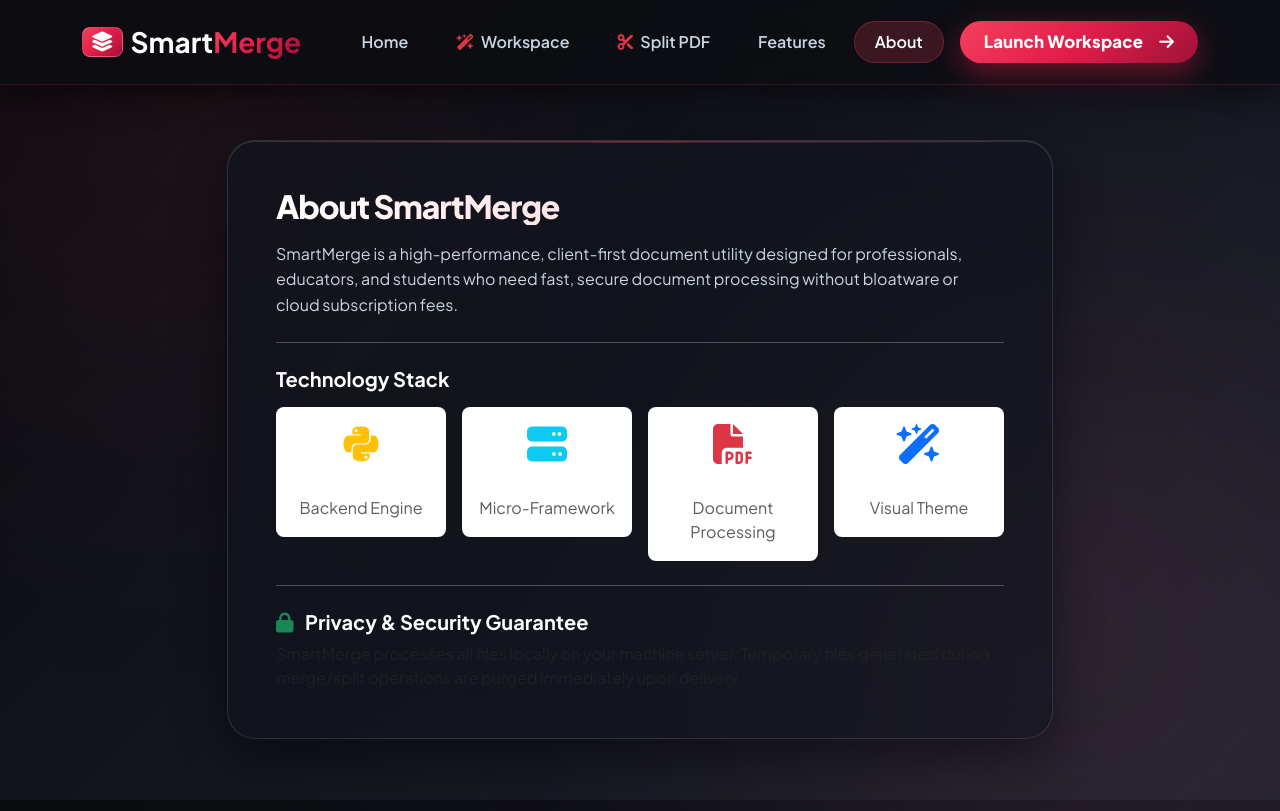
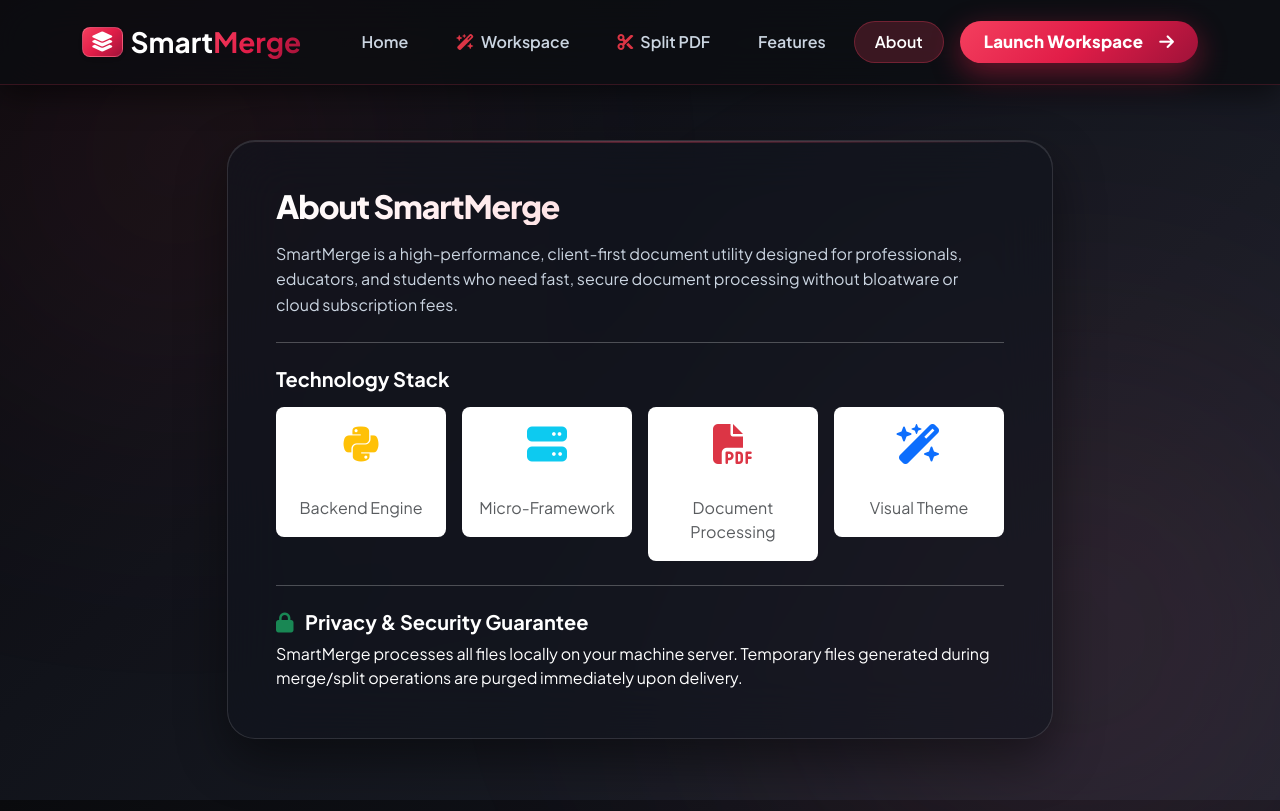
Before and after one commit to Partho-Kumar-Shaw/pdf-merger, a Flask app: page /about in a window 1280 px wide. Run offline with Flask 3, Linux system fonts and the light colour scheme.

Commit message:
update style

```diff
--- a/static/css/style.css
+++ b/static/css/style.css
@@ -11,7 +11,7 @@
     --border-glass-highlight: rgba(244, 63, 94, 0.6);
 
     --text-primary: #ffffff;
-    --text-muted: #94a3b8;
+    --text-muted: #fff;
     --text-light-gray: #cbd5e1;
 
     --red-primary: #e11d48;
--- a/templates/about.html
+++ b/templates/about.html
@@ -67,7 +67,7 @@
         <hr class="border-white opacity-10 my-4">
 
         <h3 class="fw-bold fs-5 mb-2 text-white"><i class="fa-solid fa-lock text-success me-2"></i> Privacy & Security Guarantee</h3>
-        <p class="text-muted fs-7 mb-0">
+        <p class=" fs-7 mb-0">
           SmartMerge processes all files locally on your machine server. Temporary files generated during merge/split operations are purged immediately upon delivery.
         </p>
       </div>
```
Also changed, not shown: templates/index.html (line endings or trailing spaces).
